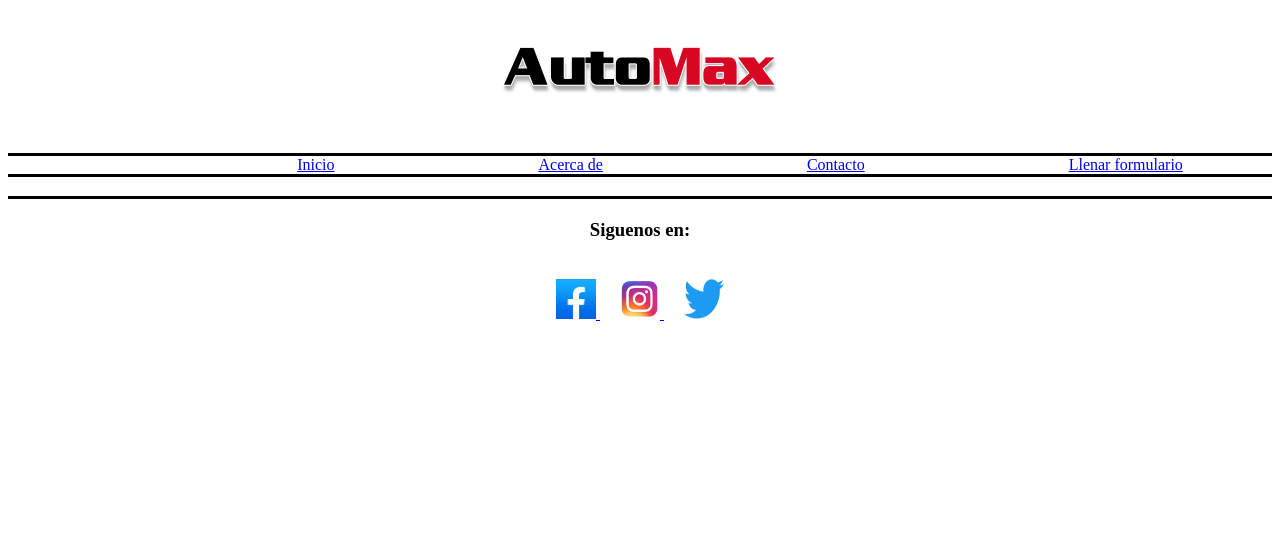
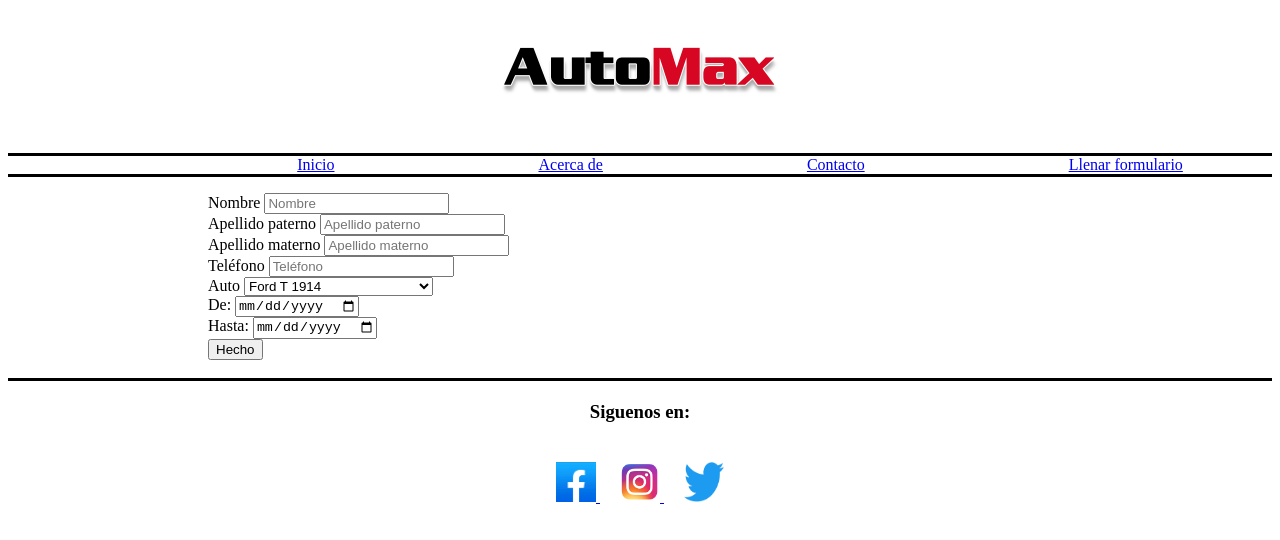
Before and after one commit to LagMau2/Automax, a plain HTML site: page WWW/formulario.html in a window 1280 px wide. Drawn offline with Linux system fonts and the light colour scheme.

Commit message:
Se añade el contenido a la página de contacto y se comienza a realizar el formulario.

```diff
--- a/CosasPorHacer.txt
+++ b/CosasPorHacer.txt
@@ -34,6 +34,8 @@
     * imagenes de los logos redes sociales
     * 4 links a redes sociales
 
+TERMINADO
+
 - pagina para llenar hoja de datos y enviarlo (la info se guarda en un archivo aparte)
 
     * campo para poner nombre
--- a/WWW/formulario.html
+++ b/WWW/formulario.html
@@ -17,7 +17,59 @@
             </p>
         </div>
         <div id="main_section">
+            <div id="formulario">
+                <form action="/login" method="post"> <!-- action el url donde va a mandar la info-->
+                    <label for="nm">Nombre</label><!--en el for es el id del atributo para el que se crea la etiqueta-->
+                    <input type="text" name="name" placeholder="Nombre" id="nm"/> <br/>
 
+                    <label for="lst_p">Apellido paterno</label>
+                    <input type="text" name="last_name_p" placeholder="Apellido paterno" id="lst_p"/> <br/>
+
+                    <label for="lst_m">Apellido materno</label>
+                    <input type="text" name="last_name_m" placeholder="Apellido materno" id="lst_m"/> <br/>
+
+                    <label for="phone">Teléfono</label>
+                    <input type="text" name="phone" placeholder="Teléfono" id="phone"/> <br/>
+
+                    <label for="car">Auto</label>
+                    <select id="car" name="car">
+                        <option value="ford">Ford T 1914 </option>
+                        <option value="ford">Lamborghini Veneno 2013</option>
+                        <option value="ford">Ford Raptor 2018</option>
+                        <option value="ford">Mercedes Cerdito 2015</option>
+                        <option value="ford">Camión al cuadrado 2012</option>
+                        <option value="ford">Jetta GLI 2016</option>
+                        <option value="ford">Sentra NISMO 2020</option>
+                        <option value="ford">Peugeot 2008 2023</option>
+                        <option value="ford">Cadillac Escalade 2015</option>
+                        <option value="ford">Chevrolet Corvette 2020</option>
+                        <option value="ford">Mazda MX-5 2023</option>
+                        <option value="ford">Bugatti Chiron 2022</option>
+                        <option value="ford">Inodoromovil 2020</option>
+                        <option value="ford">Chevrolet Avalanche 2012</option>
+                        <option value="ford">El Infiel 2020</option>
+                        <option value="ford">Chevrolet Aveo 2024</option>
+                        <option value="ford">Pareja fina 2023</option>
+                        <option value="ford">Tsuru Americanista 2002</option>
+                        <option value="ford">Toyota Avalon 2019</option>
+                        <option value="ford">Chevrolet Spark 2019</option>
+                        <option value="ford">BMW X4 2021</option>
+                        <option value="ford">BMW Serie 3 2023</option>
+                        <option value="ford">Acura Integra 2023</option>
+                        <option value="ford">Camioneta Sprinter 2020</option>
+                        <option value="ford">Limusina Quinceañera 2014</option>
+                    </select><br/>
+
+                    <label for="start_d">De: </label>
+                    <input type="date" name="Start_Date" id="start_d"/> <br/>
+
+                    <label for="end_d">Hasta: </label>
+                    <input type="date" name="End_Date" id="end_d"/> <br/>
+
+
+                    <input type="submit" value="Hecho"/>
+                </form>
+            </div>
         </div>
         <div id="end_section">
             <p><h3 id="siguenos_en">Siguenos en:</h3></p>
```
Also changed, not shown: WWW/contacto.html (+42 -0 lines), WWW/css/contacto.css (+13 -0 lines), WWW/other_resources/casa.jpg (added), WWW/other_resources/cyber.jpg (added).
